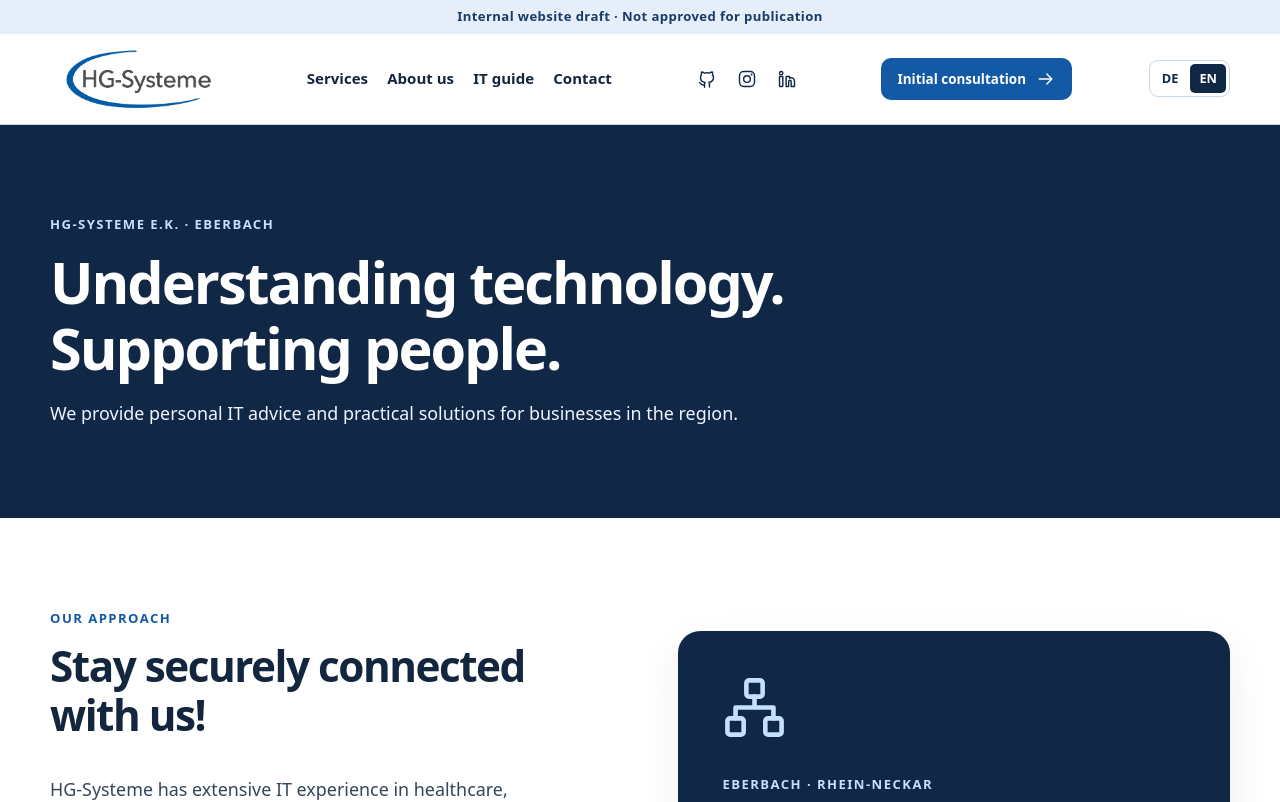
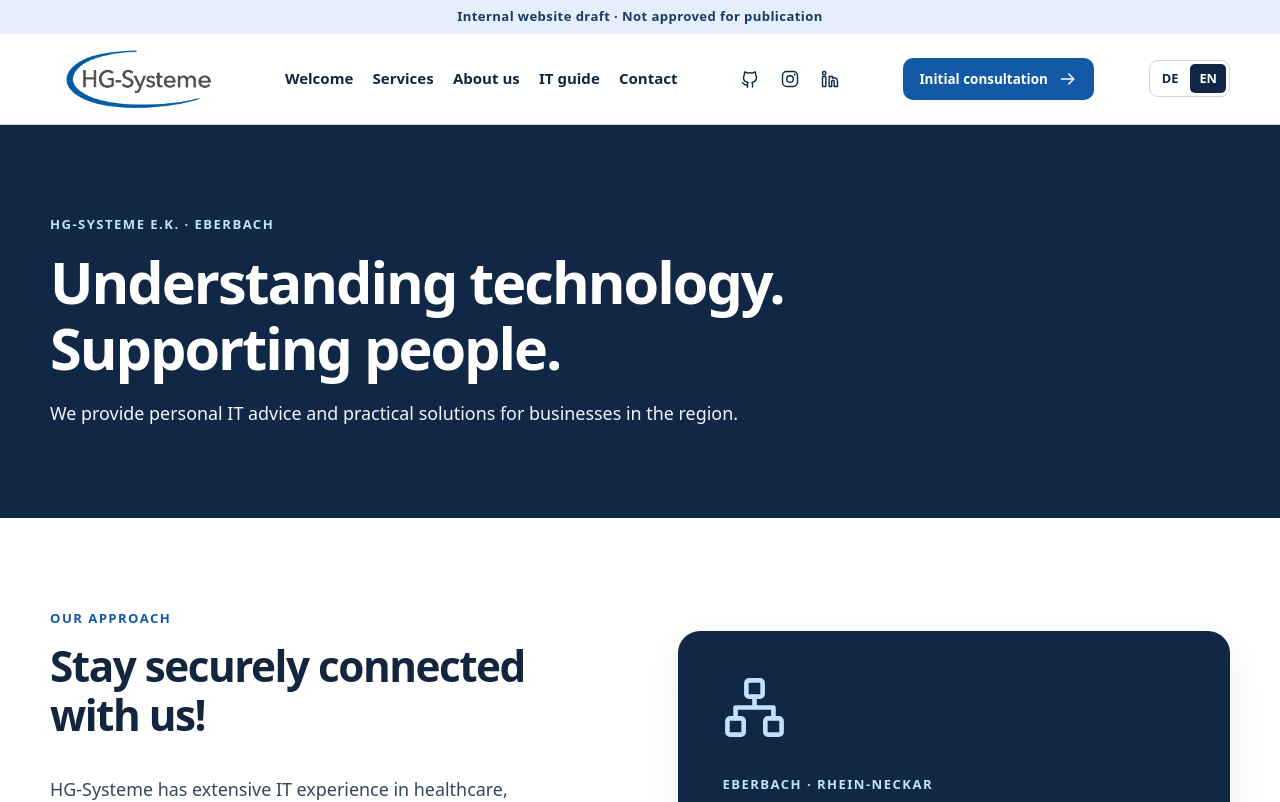
Before and after one commit to scncvk19/Website_hg, a Next.js app: page /en/about in a window 1280 px wide. Shown: the top 802 px of the page. Built offline with nearby package versions, Linux system fonts and the light colour scheme.

Commit message:
Willkommen, Firmenprofile und allgemeine Kontaktadresse: components/Site.tsx

```diff
--- a/components/Site.tsx
+++ b/components/Site.tsx
@@ -10,10 +10,10 @@ import styles from "./navigation.module.css";
 // Lokales Firmenlogo für beide Sprachen und alle Seiten.
 const logoUrl = "/images/branding/hg-systeme-logo.png";
 const copy = {
- de: { nav:["Leistungen","Über uns","Ratgeber","Kontakt"], preview:"Interner Website-Entwurf · Noch nicht zur Veröffentlichung freigegeben", brand:"HG-Systeme – Startseite", navigation:"Hauptnavigation", mobile:"Mobile Navigation", menu:"Menü", open:"Navigation öffnen", consultation:"Erstgespräch", existing:"Bestandskunden-Support", tagline:"Mit uns immer sicher vernetzt!", region:"IT-Dienstleistungen aus Eberbach.", company:"Unternehmen", guide:"Ratgeber & FAQ", customers:"Bestandskunden", legal:"Impressum", privacy:"Datenschutz", draft:"Interner Entwurf", more:"Mehr erfahren", bandLabel:"Persönlich. Regional. Verständlich.", bandTitle:"Was können wir für Ihre IT tun?", bandText:"Erzählen Sie uns, was Sie beschäftigt. Gemeinsam finden wir einen sinnvollen nächsten Schritt.", bandButton:"Erstgespräch vereinbaren" },
- en: { nav:["Services","About us","IT guide","Contact"], preview:"Internal website draft · Not approved for publication", brand:"HG-Systeme – Home", navigation:"Main navigation", mobile:"Mobile navigation", menu:"Menu", open:"Open navigation", consultation:"Initial consultation", existing:"Existing customer support", tagline:"Stay securely connected with us!", region:"IT services from Eberbach.", company:"Company", guide:"IT guide & FAQ", customers:"Existing customers", legal:"Legal notice", privacy:"Privacy", draft:"Internal draft", more:"Learn more", bandLabel:"Personal. Regional. Clear.", bandTitle:"How can we help with your IT?", bandText:"Tell us what you need. Together we will find a sensible next step.", bandButton:"Arrange a consultation" }
+ de: { nav:["Willkommen","Leistungen","Über uns","Ratgeber","Kontakt"], preview:"Interner Website-Entwurf · Noch nicht zur Veröffentlichung freigegeben", brand:"HG-Systeme – Startseite", navigation:"Hauptnavigation", mobile:"Mobile Navigation", menu:"Menü", open:"Navigation öffnen", consultation:"Erstgespräch", existing:"Bestandskunden-Support", tagline:"Mit uns immer sicher vernetzt!", region:"IT-Dienstleistungen aus Eberbach.", company:"Unternehmen", guide:"Ratgeber & FAQ", customers:"Bestandskunden", legal:"Impressum", privacy:"Datenschutz", draft:"Interner Entwurf", more:"Mehr erfahren", bandLabel:"Persönlich. Regional. Verständlich.", bandTitle:"Was können wir für Ihre IT tun?", bandText:"Erzählen Sie uns, was Sie beschäftigt. Gemeinsam finden wir einen sinnvollen nächsten Schritt.", bandButton:"Erstgespräch vereinbaren" },
+ en: { nav:["Welcome","Services","About us","IT guide","Contact"], preview:"Internal website draft · Not approved for publication", brand:"HG-Systeme – Home", navigation:"Main navigation", mobile:"Mobile navigation", menu:"Menu", open:"Open navigation", consultation:"Initial consultation", existing:"Existing customer support", tagline:"Stay securely connected with us!", region:"IT services from Eberbach.", company:"Company", guide:"IT guide & FAQ", customers:"Existing customers", legal:"Legal notice", privacy:"Privacy", draft:"Internal draft", more:"Learn more", bandLabel:"Personal. Regional. Clear.", bandTitle:"How can we help with your IT?", bandText:"Tell us what you need. Together we will find a sensible next step.", bandButton:"Arrange a consultation" }
 } as const;
-const navRoutes = [routes.services, routes.about, routes.guide, routes.contact];
+const navRoutes = [routes.home, routes.services, routes.about, routes.guide, routes.contact];
 export function Brand({ lang = "de" }: { lang?: Language }) {
   return <Link href={routes.home[lang]} className="brand" aria-label={copy[lang].brand}><img className="official-logo" src={logoUrl} alt="HG-Systeme" width={2172} height={724}/></Link>;
 }
@@ -40,15 +40,15 @@ export function Footer({ lang = "de" }: { lang?: Language }) {
     </div>
     <div className={styles.footerGroups}>
       <details className={styles.footerGroup}>
-        <summary>{t.nav[0]}<Icon name="chevron-down"/></summary>
+        <summary>{t.nav[1]}<Icon name="chevron-down"/></summary>
         <div className={styles.footerLinks}>{items.map(s=><Link key={s.slug} href={routes.services[lang]+"/"+s.slug}>{s.title}</Link>)}</div>
       </details>
       <details className={styles.footerGroup}>
         <summary>{t.company}<Icon name="chevron-down"/></summary>
-        <div className={styles.footerLinks}><Link href={routes.about[lang]}>{t.nav[1]}</Link><Link href={routes.certificates[lang]}>{de?"Partner & Qualifikationen":"Partners & qualifications"}</Link><Link href={routes.guide[lang]}>{t.guide}</Link></div>
+        <div className={styles.footerLinks}><Link href={routes.home[lang]}>{t.nav[0]}</Link><Link href={routes.about[lang]}>{t.nav[2]}</Link><Link href={routes.certificates[lang]}>{de?"Partner & Qualifikationen":"Partners & qualifications"}</Link><Link href={routes.guide[lang]}>{t.guide}</Link></div>
       </details>
       <details className={styles.footerGroup}>
-        <summary>{t.nav[3]}<Icon name="chevron-down"/></summary>
+        <summary>{t.nav[4]}<Icon name="chevron-down"/></summary>
         <div className={styles.footerLinks}>
           <address>{company.name}<br/>{company.street}<br/>{company.city}</address>
           <a href={"mailto:"+company.email}>{company.email}</a>
```
